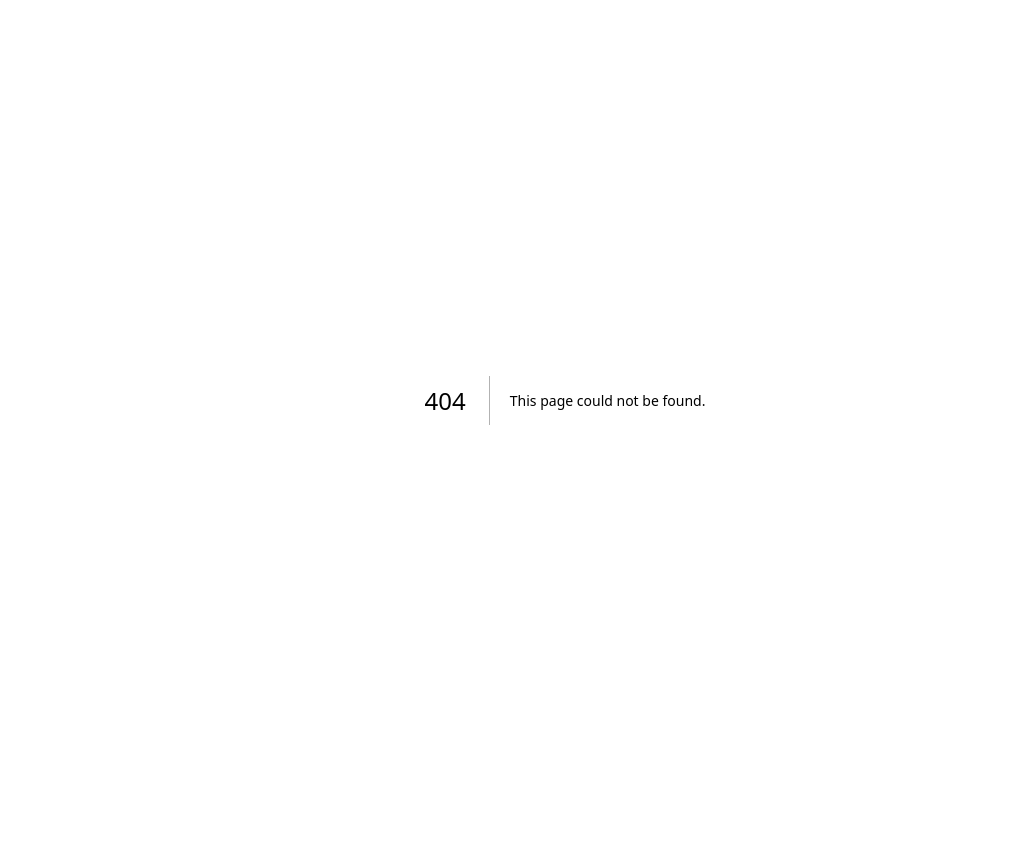
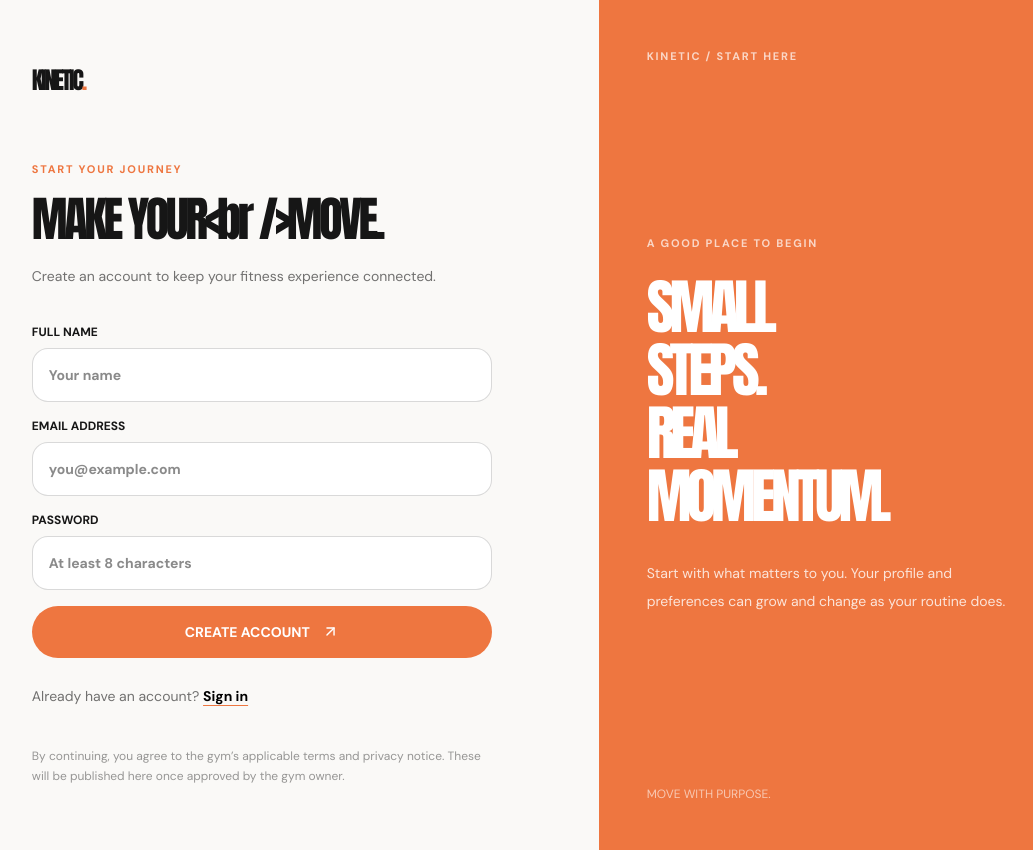
Before and after one commit to Akindiormi/kinetic, a Next.js app: page /register in a window 1280 px wide. Before the commit this address had no page. Shown: the whole page, without its empty margins (75-1108 px from the left). Before the commit the page ends 800 px from the top, so only its background shows below. Built offline with nearby package versions, Linux system fonts and the light colour scheme; a web font is replaced by a local one.

Commit message:
feat: add Supabase auth and member access foundation (app/register/page.tsx)

```diff
--- /dev/null
+++ b/app/register/page.tsx
@@ -0,0 +1,6 @@
+import { Suspense } from "react";
+import { AuthForm } from "../(auth)/auth-form";
+
+export default function RegisterPage() {
+  return <main className="min-h-screen bg-[#faf9f7]"><div className="grid min-h-screen lg:grid-cols-[1fr_.9fr]"><section className="flex items-center justify-center px-6 py-16 md:px-12"><Suspense fallback={<p className="text-sm text-black/50">Loading registration…</p>}><AuthForm mode="register" /></Suspense></section><aside className="relative hidden overflow-hidden bg-[#ee7640] p-12 text-white lg:flex lg:flex-col lg:justify-between"><span className="section-label text-white/70">KINETIC / START HERE</span><div><p className="section-label text-white/70">A GOOD PLACE TO BEGIN</p><h2 className="display-font mt-6 text-6xl font-black leading-[1.05] tracking-[-.08em]">SMALL<br/>STEPS.<br/>REAL<br/>MOMENTUM.</h2><p className="mt-8 max-w-sm text-sm leading-7 text-white/80">Start with what matters to you. Your profile and preferences can grow and change as your routine does.</p></div><p className="text-xs text-white/60">MOVE WITH PURPOSE.</p></aside></div></main>;
+}
```
